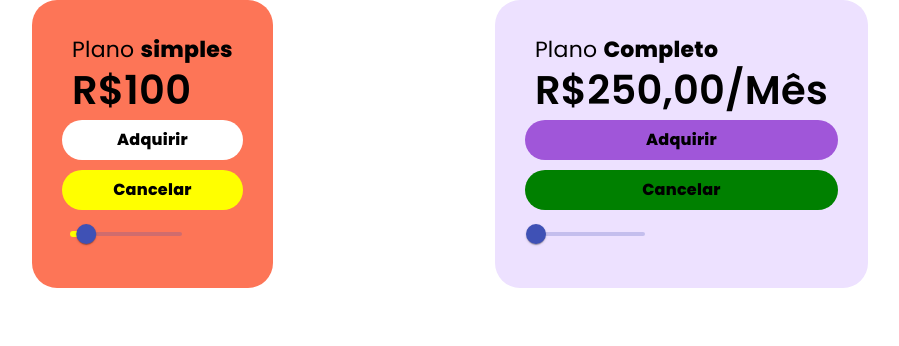
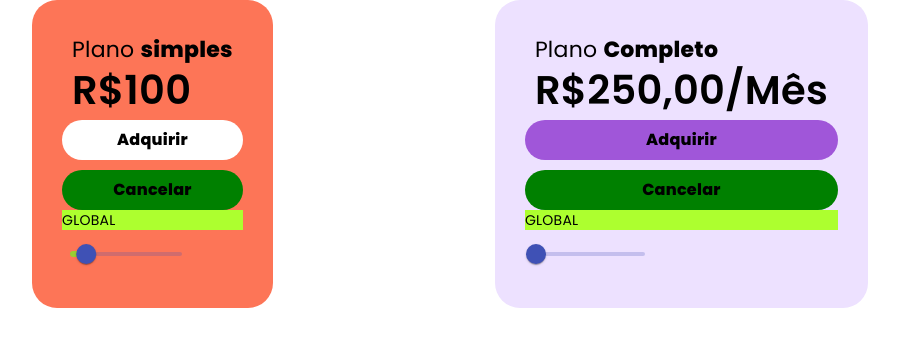
Before and after one commit to Felip3ra/fundamentosAngular, an Angular app: page / in a window 1280 px wide. Shown: the top 346 px of the page, without its empty margins (190-1089 px from the left). Built offline with nearby package versions, Linux system fonts and the light colour scheme.

Commit message:
feat: Utilizando o encapsulation none

```diff
--- a/src/app/card-roxo/card-roxo.component.html
+++ b/src/app/card-roxo/card-roxo.component.html
@@ -3,6 +3,9 @@
     <div class="card-roxo__price card-roxo__item">R$250,00/Mês</div>
     <app-card-roxo-button></app-card-roxo-button>
     <app-card-button-cancel></app-card-button-cancel>
+    <div class="global">
+        GLOBAL
+    </div>
     <mat-slider min="1" max="5" step="1.5">
   <input matSliderThumb value="1.5">
 </mat-slider>
--- a/src/app/card/card.component.html
+++ b/src/app/card/card.component.html
@@ -4,6 +4,9 @@
     <app-card-button></app-card-button>
     <app-card-button-cancel></app-card-button-cancel>
 
+    <div class="global">
+        GLOBAL
+    </div>
 
     <mat-slider min="1" max="5" step="0.5">
         <input matSliderThumb value="1.5">
--- a/src/app/card/card.component.scss
+++ b/src/app/card/card.component.scss
@@ -45,3 +45,7 @@
 :host ::ng-deep .mdc-slider__track--active_fill{
     border-color: yellow !important;
 }
+
+.global{
+    background-color: greenyellow;
+}
--- a/src/app/card/card.component.ts
+++ b/src/app/card/card.component.ts
@@ -1,4 +1,4 @@
-import { Component } from '@angular/core';
+import { Component, ViewEncapsulation } from '@angular/core';
 
 interface IPlano{
   infos: IInfos;
@@ -12,8 +12,13 @@ interface IInfos{
 @Component({
   selector: 'app-card',
   templateUrl: './card.component.html',
-  styleUrls: ['./card.component.scss']
+  styleUrls: ['./card.component.scss'],
+  encapsulation: ViewEncapsulation.None
 })
+
+//encapsulation: ViewEncapsulation.None
+//remove a encapsulação dos estilos ou seja, os estilos vão estar global
+
 export class CardComponent {
 
   //@ts-ignore
```
